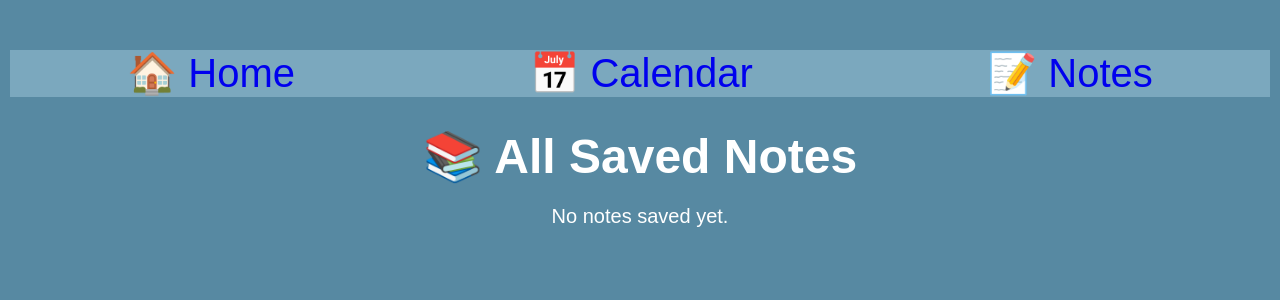
After one commit to ktzwong/2911-Agile-Project, a Flask app: page /all-notes in a window 1280 px wide. The commit adds this page. Shown: the top 300 px of the page. Run offline with Flask 3, Linux system fonts and the light colour scheme; the visitor is signed in with stand-in values (Sample User, id 1).

Commit message:
Add View All Notes page and navigation button

```diff
--- a/app.py
+++ b/app.py
@@ -5,12 +5,9 @@ app = Flask(__name__)
 app.instance_path = Path(" ").resolve()
 app.secret_key = "secret123"
 
-# In-memory user storage
+# In-memory user and note storage
 users = {}
-
-# In-memory note storage
-saved_note = ""
-saved_title = ""
+saved_notes = []  # list of {"title": ..., "content": ...}
 
 @app.route("/", methods=["GET", "POST"])
 def home():
@@ -52,25 +49,28 @@ def calendar_view():
 
 @app.route("/notes", methods=["GET", "POST"])
 def notes_view():
-    global saved_note, saved_title
-
     if "user" not in session:
         return redirect(url_for("home"))
 
     if request.method == "POST":
-        saved_title = request.form.get("title")
-        saved_note = request.form.get("note")
+        title = request.form.get("title")
+        note = request.form.get("note")
 
-        if not saved_title or not saved_note:
+        if not title or not note:
             flash("Both title and note are required!", "error")
             return redirect(url_for("notes_view"))
 
+        saved_notes.append({"title": title, "content": note})
         flash("Note saved successfully!", "success")
         return redirect(url_for("notes_view"))
 
-    return render_template("notes.html",
-                           saved_title=saved_title,
-                           saved_note=saved_note)
+    return render_template("notes.html")
+
+@app.route("/all-notes")
+def all_notes():
+    if "user" not in session:
+        return redirect(url_for("home"))
+    return render_template("all_notes.html", notes=saved_notes)
 
 @app.route("/logout")
 def logout():
--- /dev/null
+++ b/templates/all_notes.html
@@ -0,0 +1,32 @@
+<!DOCTYPE html>
+<html lang="en">
+<head>
+    <meta charset="UTF-8">
+    <title>All Saved Notes</title>
+    <link rel="stylesheet" href="{{ url_for('static', filename='notes.css') }}">
+</head>
+<body>
+    <nav>
+        <ul>
+            <li><a href="{{ url_for('home') }}">🏠 Home</a></li>
+            <li><a href="{{ url_for('calendar_view') }}">📅 Calendar</a></li>
+            <li><a href="{{ url_for('notes_view') }}">📝 Notes</a></li>
+        </ul>
+    </nav>
+
+    <h1>📚 All Saved Notes</h1>
+
+    {% if notes %}
+        <div class="notes-grid">
+            {% for note in notes %}
+                <div class="note-card">
+                    <h3>{{ note.title }}</h3>
+                    <p>{{ note.content }}</p>
+                </div>
+            {% endfor %}
+        </div>
+    {% else %}
+        <p>No notes saved yet.</p>
+    {% endif %}
+</body>
+</html>
--- a/templates/notes.html
+++ b/templates/notes.html
@@ -36,6 +36,11 @@
         <button type="submit">Save Note</button>
     </form>
 
+    <a href="{{ url_for('all_notes') }}">
+    <button class="view-notes-btn">📚 View All Notes</button>
+</a>
+
+
    {% if saved_title and saved_note %}
     <br><hr><br>
     <div class="note-display">
```
Also changed, not shown: static/notes.css (+32 -0 lines).
